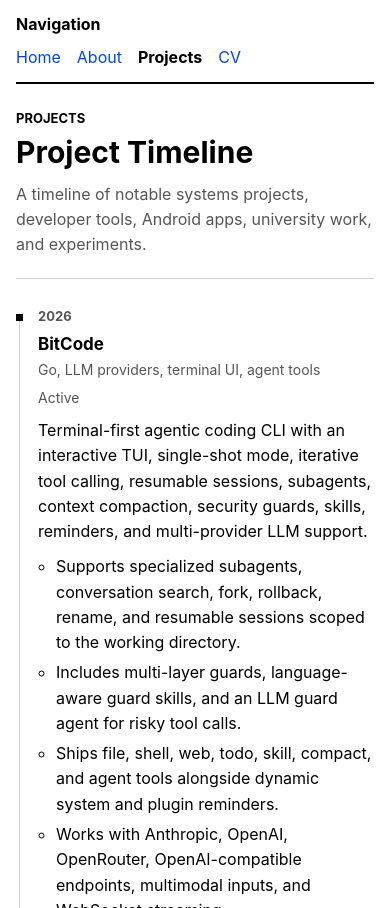
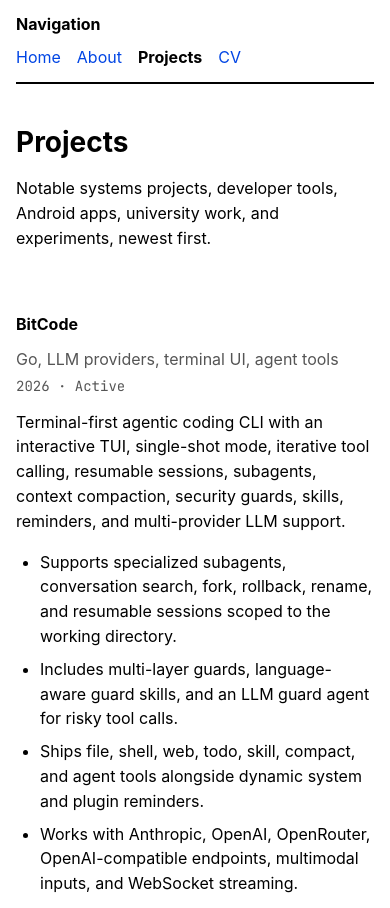
Before and after one commit to sazid/sazid.github.io, a Jekyll site: the page built from projects.md, in a window 390 px wide. Shown: the top 908 px of the page. Built offline with Jekyll 4.4.1, drawn with Linux system fonts in a browser that asks for light colours; some of the changed text lies outside the part shown; grey boxes are pictures that could not be loaded.

Commit message:
Rebuild Projects page with entry component and remove timeline

```diff
--- a/_data/projects.yml
+++ b/_data/projects.yml
@@ -1,8 +1,7 @@
 ---
 summary:
-  eyebrow: Projects
-  title: Project Timeline
-  intro: A timeline of notable systems projects, developer tools, Android apps, university work, and experiments.
+  title: Projects
+  intro: Notable systems projects, developer tools, Android apps, university work, and experiments, newest first.
 projects:
 - name: BitCode
   period: 2026
--- a/_sass/_components.scss
+++ b/_sass/_components.scss
@@ -204,6 +204,47 @@
 
 .meta-list li + li { margin-top: 0; }
 
+// ── Project showcase ────────────────────────────────────────────────────────
+
+.showcase {
+  display: grid;
+  grid-template-columns: repeat(auto-fit, minmax(220px, 1fr));
+  gap: var(--space-3);
+  margin-top: var(--space-3);
+}
+
+.showcase-item { min-width: 0; margin: 0; }
+
+// Every showcase image is hosted off-site and lazy-loaded. Without a reserved
+// box each one collapses to a hairline until it arrives, and the page jumps as
+// they load. aspect-ratio holds the space; object-fit keeps whatever shape the
+// image actually is, letterboxed against the fill.
+.showcase img {
+  display: block;
+  width: 100%;
+  aspect-ratio: 4 / 3;
+  max-height: 240px;
+  border: var(--rule) solid var(--border);
+  background: var(--fill);
+  object-fit: contain;
+}
+
+.showcase figcaption {
+  margin-top: var(--space-1);
+  color: var(--muted);
+  font-size: var(--size-small);
+}
+
+.showcase-output { grid-column: 1 / -1; }
+.showcase-output pre { margin: 0; }
+
+.link-row {
+  display: flex;
+  flex-wrap: wrap;
+  gap: var(--space-4);
+  margin-top: var(--space-3);
+}
+
 // ── Responsive ──────────────────────────────────────────────────────────────
 // One breakpoint for the whole site.
 
--- a/_sass/_pages.scss
+++ b/_sass/_pages.scss
@@ -1,130 +1,3 @@
-// TEMPORARY. Legacy CV and Projects styling, retokenised so dark mode is not
-// broken between commits. Task 5 deletes every .cv-* rule and Task 6 deletes
-// every .resume-*, .projects-*, and .project-* rule. This file should be empty
-// by the end of the plan.
-
-.projects-page {
-  width: min(920px, calc(100vw - 32px));
-  margin-left: 50%;
-  transform: translateX(-50%);
-  padding-bottom: 56px;
-  color: var(--text);
-  line-height: 1.58;
-}
-
-.projects-header {
-  padding: 24px 0 20px;
-  margin-bottom: 24px;
-  border-bottom: var(--rule) solid var(--border);
-}
-
-.projects-label {
-  margin: 0 0 8px;
-  color: var(--text);
-  font-size: 13px;
-  font-weight: 700;
-  text-transform: uppercase;
-}
-
-.projects-header h1 { margin: 0 0 12px; font-size: 36px; line-height: 1.12; }
-.projects-intro { max-width: 72ch; margin: 0; color: var(--muted); }
-
-.project-timeline { position: relative; padding: 4px 0 0 0; margin: 0; list-style: none; }
-
-.project-timeline::before {
-  content: "";
-  position: absolute;
-  top: 12px;
-  bottom: 0;
-  left: 116px;
-  width: 1px;
-  background: var(--border);
-}
-
-.project-event {
-  position: relative;
-  display: grid;
-  grid-template-columns: 96px minmax(0, 1fr);
-  gap: 40px;
-  padding: 0 0 26px;
-}
-
-.project-event::before {
-  content: "";
-  position: absolute;
-  top: 7px;
-  left: 113px;
-  width: 7px;
-  height: 7px;
-  background: var(--text);
-}
-
-.project-event time {
-  color: var(--muted);
-  font-size: 13px;
-  font-weight: 700;
-  line-height: 1.4;
-  text-align: right;
-}
-
-.project-item { padding-bottom: 24px; border-bottom: var(--rule) solid var(--border); }
-
-.project-item-heading {
-  display: grid;
-  grid-template-columns: minmax(0, 0.92fr) minmax(220px, 1fr);
-  gap: 16px;
-  align-items: baseline;
-}
-
-.project-item-heading h2 { margin: 0; font-size: 17px; }
-.project-item-heading p { margin: 0; color: var(--muted); font-size: 14px; text-align: right; }
-.project-status { margin: 6px 0 0; color: var(--muted); font-size: 14px; }
-.project-summary { margin: 9px 0 0; }
-.project-details { padding-left: 18px; margin: 10px 0 0; }
-.project-details li + li { margin-top: 5px; }
-
-.project-showcase {
-  display: grid;
-  grid-template-columns: repeat(auto-fit, minmax(220px, 1fr));
-  gap: 12px;
-  margin-top: 14px;
-}
-
-.project-showcase-item { min-width: 0; margin: 0; }
-
-.project-showcase img {
-  display: block;
-  width: 100%;
-  max-width: 100%;
-  max-height: 240px;
-  margin: 0;
-  border: var(--rule) solid var(--border);
-  background: var(--fill);
-  object-fit: contain;
-}
-
-.project-showcase figcaption { margin-top: 5px; color: var(--muted); font-size: 13px; }
-.project-showcase-output { grid-column: 1 / -1; }
-
-.project-showcase-output pre {
-  margin: 0;
-  padding: 10px 12px;
-  overflow-x: auto;
-  border: var(--rule) solid var(--border);
-  background: var(--fill);
-  font-size: 13px;
-  line-height: 1.45;
-}
-
-.project-links { display: flex; flex-wrap: wrap; gap: 12px; margin-top: 10px; }
-.project-links a { color: var(--link); font-size: 13px; font-weight: 700; }
-
-@media screen and (max-width: 1024px) {
-  .projects-header h1 { font-size: 30px; }
-  .project-timeline::before { left: 3px; }
-  .project-event { display: block; padding-left: 22px; }
-  .project-event::before { left: 0; }
-  .project-event time { display: block; margin-bottom: 8px; text-align: left; }
-  .project-item-heading { display: block; }
-  .project-item-heading p { margin-top: 4px; text-align: left; }
-}
+// No page-specific styling is needed. Every page is built from the shared
+// components in _components.scss. Add rules here only when a genuine one-off
+// appears, and prefer extending a component instead.
--- a/projects.md
+++ b/projects.md
@@ -6,54 +6,51 @@ description: Notable systems, tools, apps, and experiments by Mohammed Sazid Al
 
 {% assign projects = site.data.projects %}
 
-<article class="projects-page">
-  <header class="projects-header">
-    <p class="projects-label">{{ projects.summary.eyebrow }}</p>
-    <h1>{{ projects.summary.title }}</h1>
-    <p class="projects-intro">{{ projects.summary.intro }}</p>
-  </header>
+<article>
+  <h1>{{ projects.summary.title }}</h1>
 
-  <ol class="project-timeline">
-    {% for project in projects.projects %}
-    <li class="project-event">
-      <time>{{ project.period }}</time>
-      <section class="project-item">
-        <div class="project-item-heading">
-          <h2>{{ project.name }}</h2>
-          <p>{{ project.stack }}</p>
-        </div>
-        <p class="project-status">{{ project.status }}</p>
-        <p class="project-summary">{{ project.summary }}</p>
-        <ul class="project-details">
-          {% for detail in project.details %}
-          <li>{{ detail }}</li>
-          {% endfor %}
-        </ul>
-        {% if project.showcase %}
-        <div class="project-showcase">
-          {% for item in project.showcase %}
-          <figure class="project-showcase-item project-showcase-{{ item.type }}">
-            {% if item.type == "output" %}
-            <figcaption>{{ item.label }}</figcaption>
-            <pre><code>{{ item.code | escape }}</code></pre>
-            {% else %}
-            {% assign media_href = item.href | default: item.src %}
-            <a href="{{ media_href }}" target="_blank" rel="noopener noreferrer">
-              <img src="{{ item.src }}" alt="{{ item.alt | default: item.label }}" loading="lazy">
-            </a>
-            <figcaption>{{ item.label }}</figcaption>
-            {% endif %}
-          </figure>
-          {% endfor %}
-        </div>
+  <div class="prose">
+    <p>{{ projects.summary.intro }}</p>
+  </div>
+
+  {% for project in projects.projects %}
+  <section class="entry">
+    <div class="entry-head">
+      <h2>{{ project.name }}</h2>
+      <p class="entry-meta">{{ project.stack }}</p>
+    </div>
+    <p class="entry-period">{{ project.period }} &middot; {{ project.status }}</p>
+    <p>{{ project.summary }}</p>
+    <ul class="entry-list">
+      {% for detail in project.details %}
+      <li>{{ detail }}</li>
+      {% endfor %}
+    </ul>
+
+    {% if project.showcase %}
+    <div class="showcase">
+      {% for item in project.showcase %}
+      <figure class="showcase-item showcase-{{ item.type }}">
+        {% if item.type == "output" %}
+        <figcaption>{{ item.label }}</figcaption>
+        <pre><code>{{ item.code | escape }}</code></pre>
+        {% else %}
+        {% assign media_href = item.href | default: item.src %}
+        <a href="{{ media_href }}">
+          <img src="{{ item.src }}" alt="{{ item.alt | default: item.label }}" loading="lazy">
+        </a>
+        <figcaption>{{ item.label }}</figcaption>
         {% endif %}
-        <div class="project-links">
-          {% for link in project.links %}
-          <a href="{{ link.url }}">{{ link.label }}</a>
-          {% endfor %}
-        </div>
-      </section>
-    </li>
-    {% endfor %}
-  </ol>
+      </figure>
+      {% endfor %}
+    </div>
+    {% endif %}
+
+    <div class="link-row">
+      {% for link in project.links %}
+      <a href="{{ link.url }}">{{ link.label }}</a>
+      {% endfor %}
+    </div>
+  </section>
+  {% endfor %}
 </article>
```
